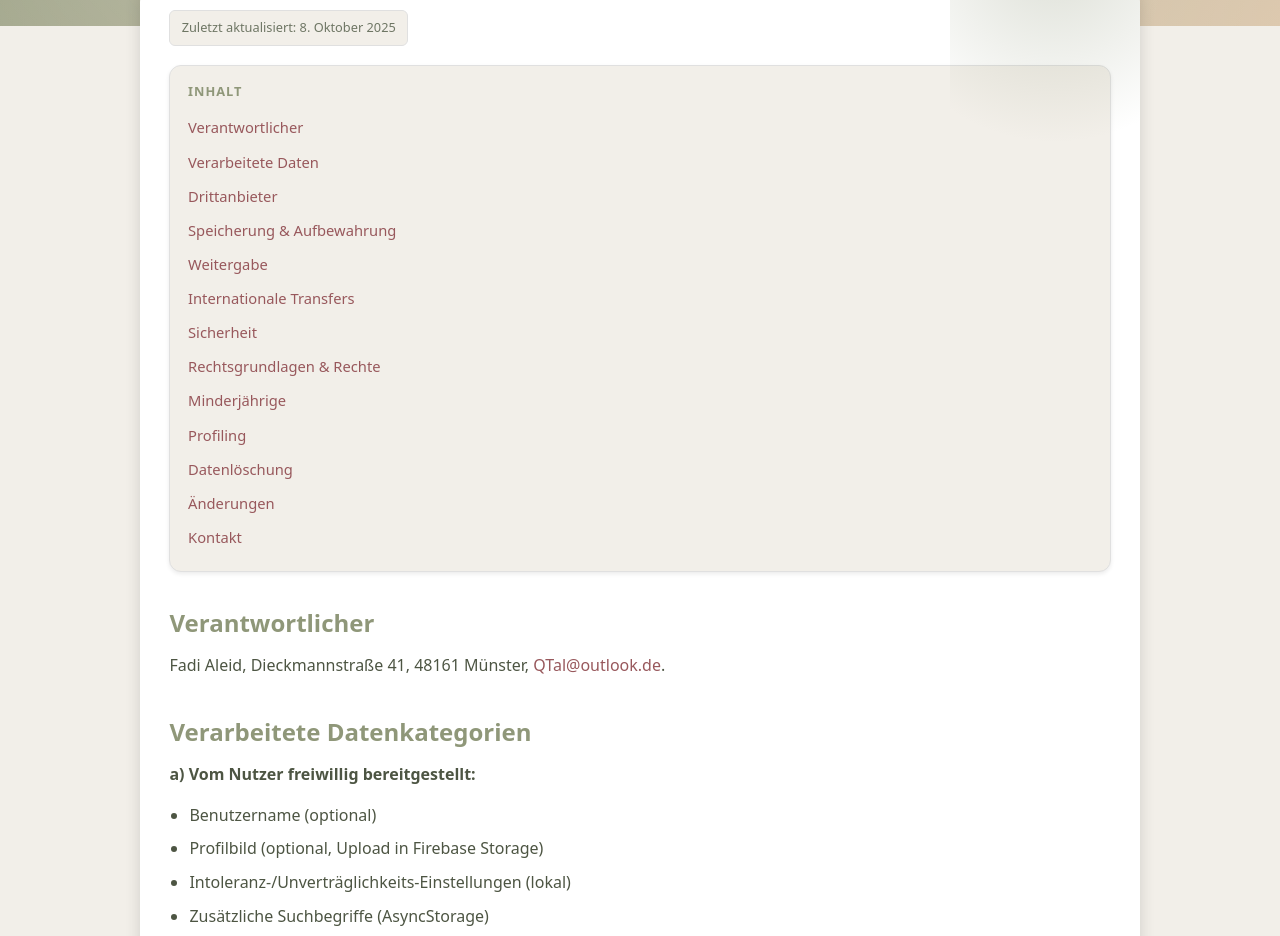
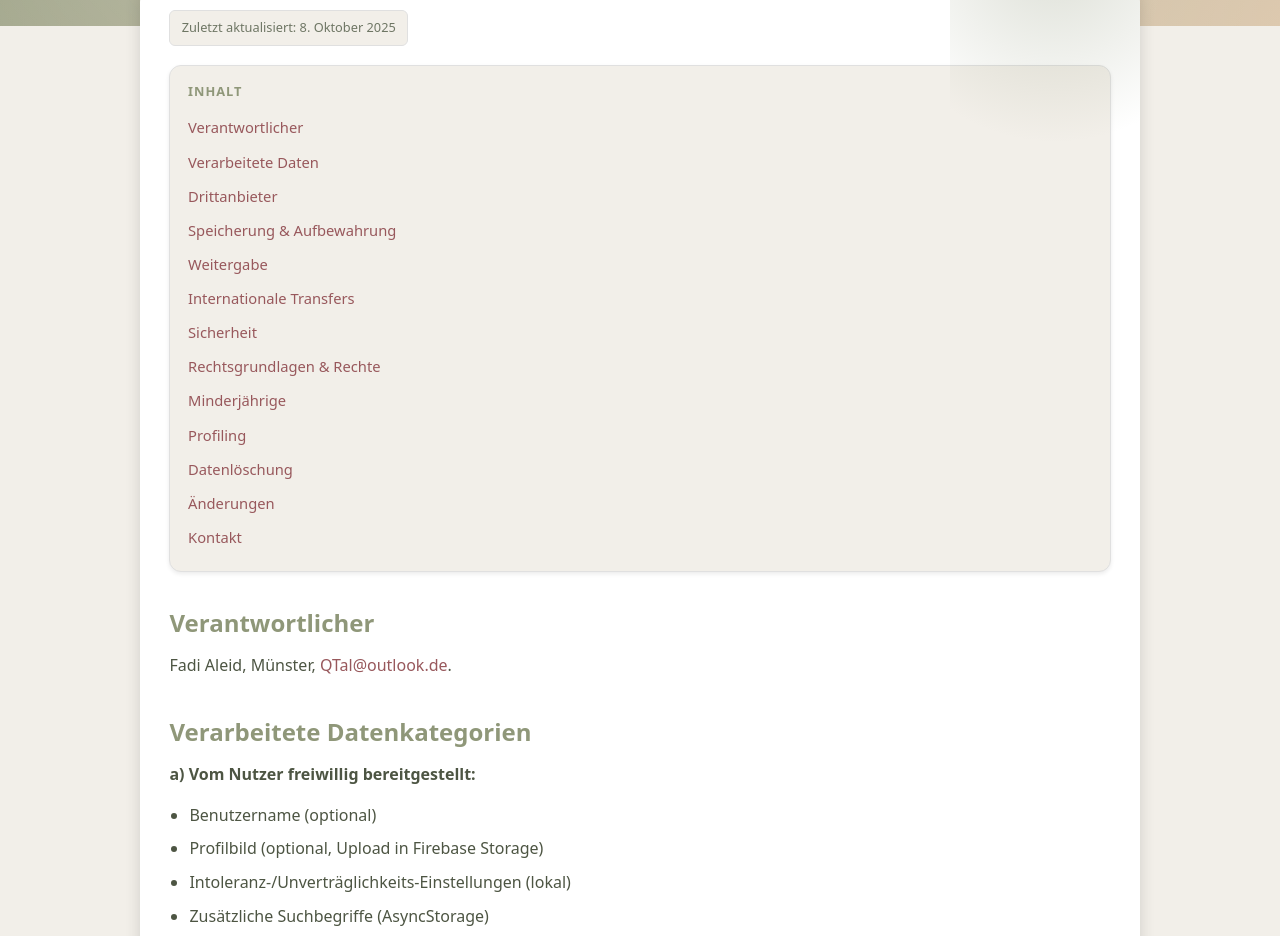
Before and after one commit to Fadi27/privacy-policy, a plain HTML site: page index.html in a window 1280 px wide. Shown: the part 161-1097 px from the top of the page. Drawn offline with Linux system fonts and the light colour scheme.

Commit message:
Update address in Verantwortlicher section

```diff
--- a/index.html
+++ b/index.html
@@ -243,7 +243,7 @@ hr.divider{
 
   <section id="verantwortlicher">
     <h2>Verantwortlicher</h2>
-    <p>Fadi Aleid, Dieckmannstraße 41, 48161 Münster, <a href="mailto:QTal@outlook.de">QTal@outlook.de</a>.</p>
+    <p>Fadi Aleid, Münster, <a href="mailto:QTal@outlook.de">QTal@outlook.de</a>.</p>
   </section>
 
   <section id="datenkategorien">
```
